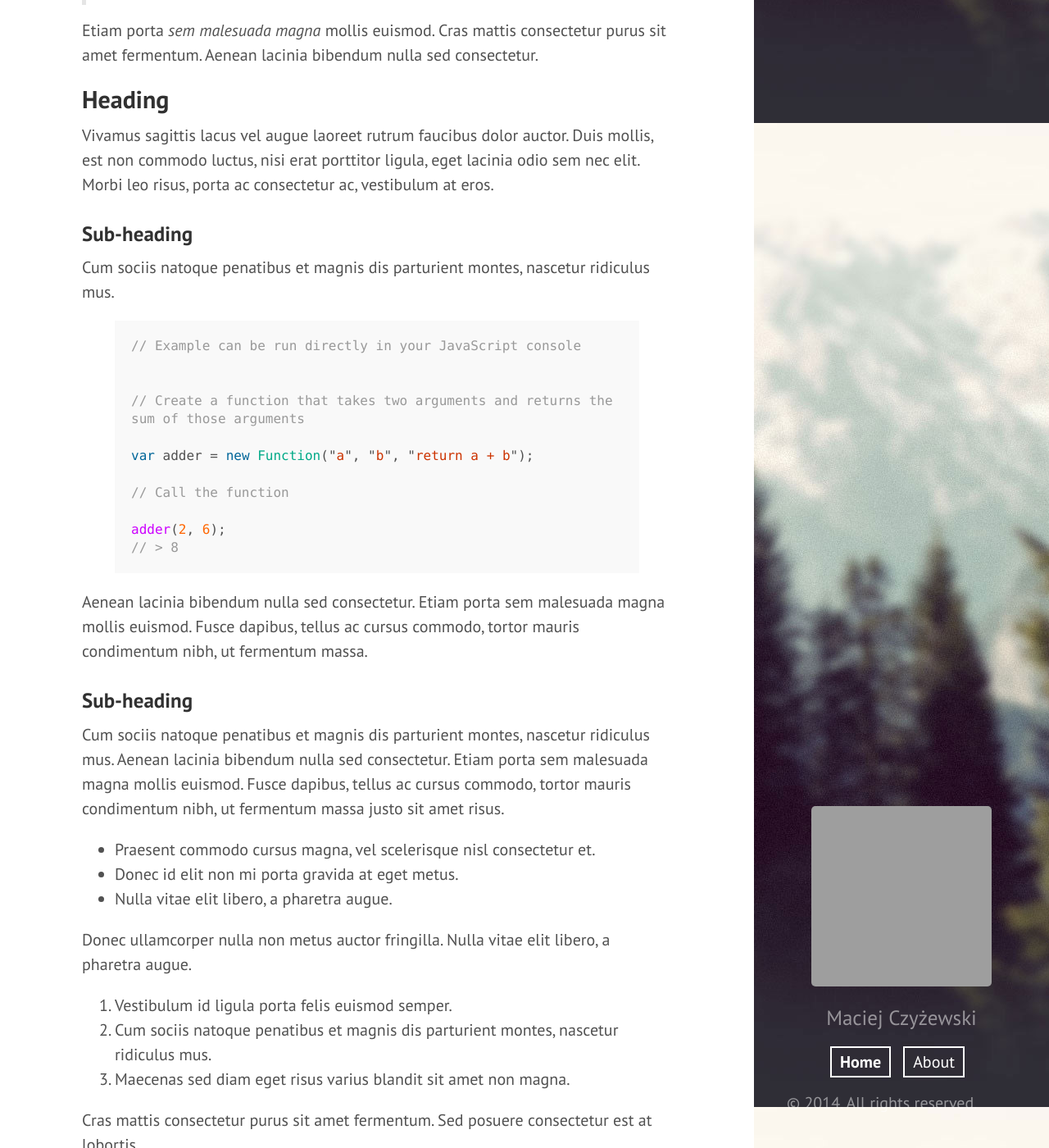
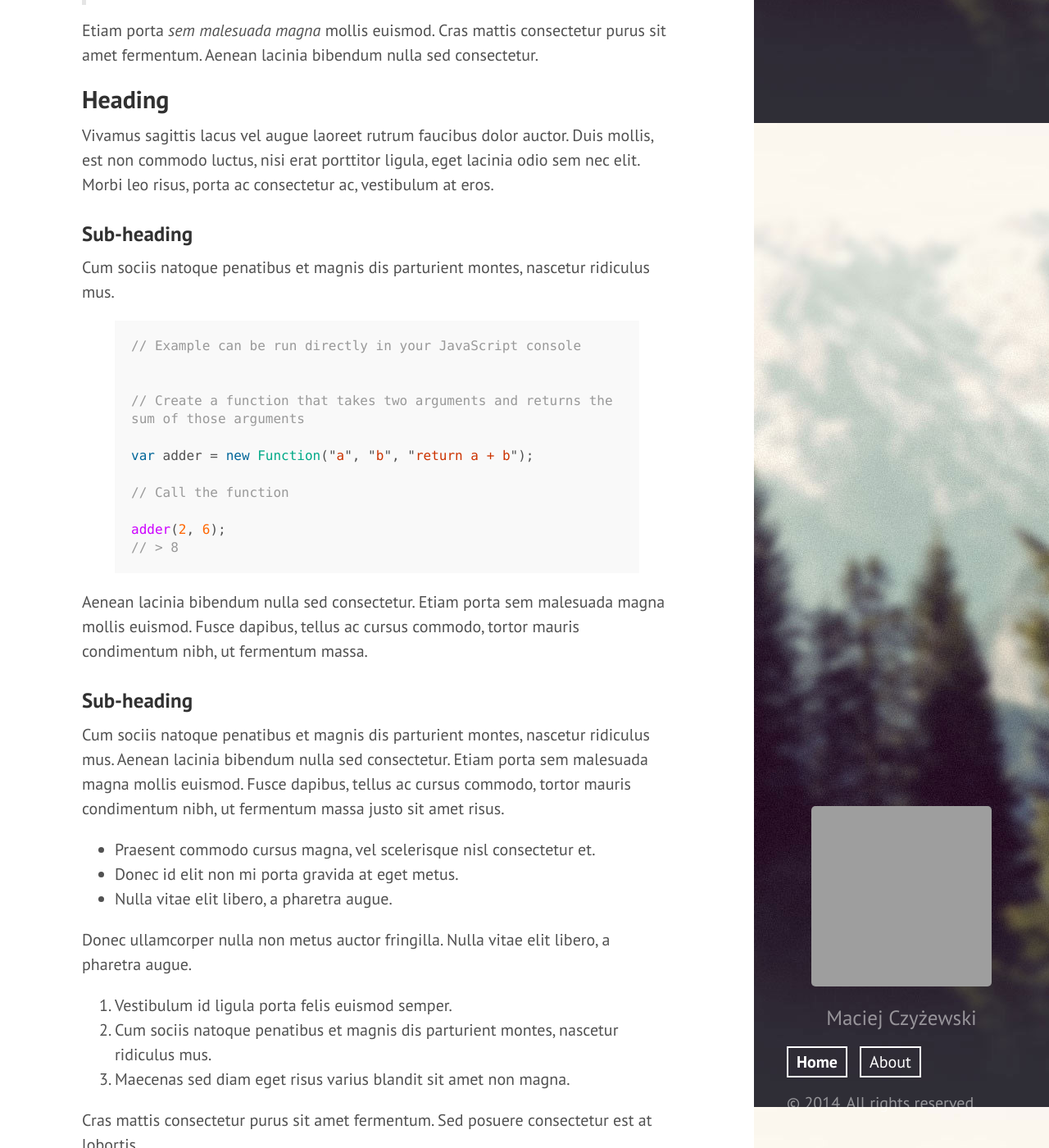
Before and after one commit to maciejczyzewski/maciejczyzewski.github.io, a Jekyll site: the page built from index.html, in a window 1280 px wide and 1400 px high, scrolled down 516 px. Shown: the whole window at 82% size. Built offline with Jekyll 4.4.1, drawn with Linux system fonts in a browser that asks for light colours; Markdown is read by kramdown in place of the engine named in the settings; the list of posts is cut into pages by our own code; grey boxes are pictures that could not be loaded.

Commit message:
Initial commit

```diff
--- a/public/css/hyde.css
+++ b/public/css/hyde.css
@@ -120,9 +120,6 @@ a.sidebar-nav-item:focus {
  */
 
 @media (min-width: 48rem) {
-  .sidebar-nav {
-    text-align: center;
-  }
   .sidebar-sticky {
     position: absolute;
     right:  1rem;
```
